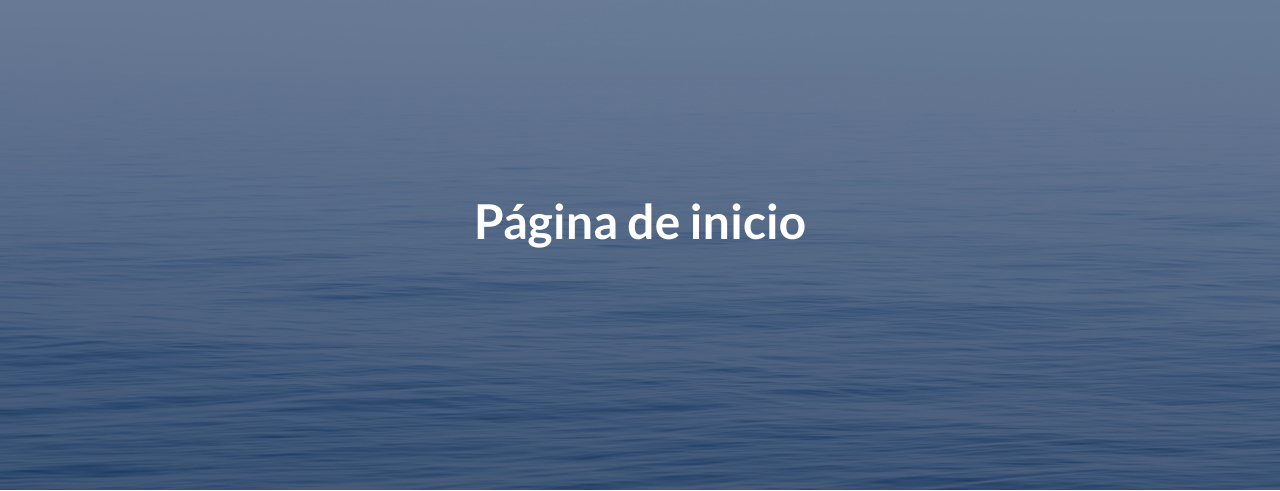
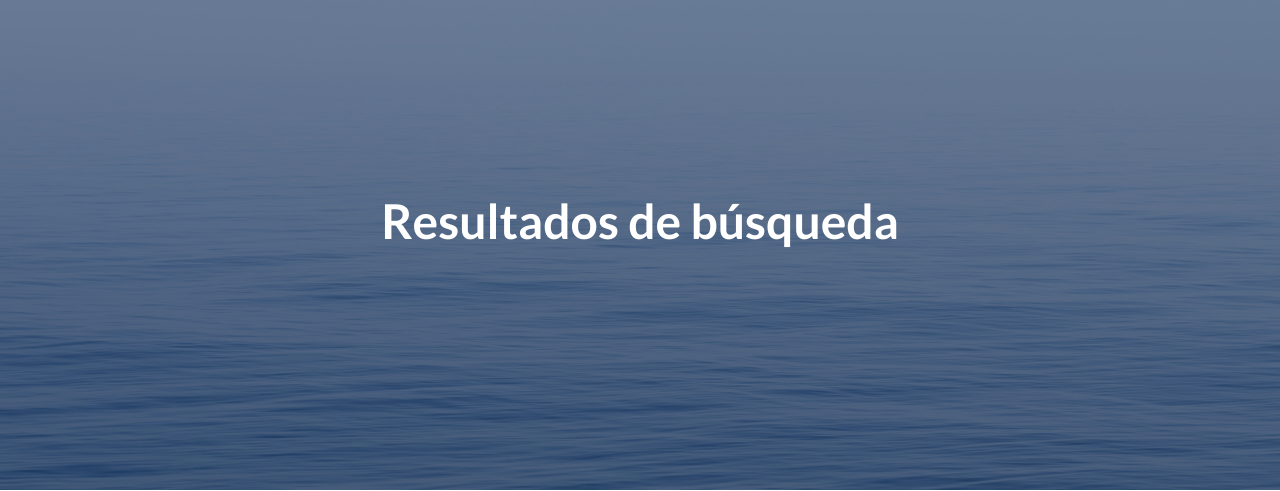
Before and after one commit to lvergini/Entrega1AbayayHernandezPasquiniVergini, a Django app: template ProyectoLibreria/AppLibros/templates/AppLibros/resultadoAutores.html in a window 1280 px wide. Shown: the part 56-547 px from the top of the page. Run offline with Django 4.2, Linux system fonts and the light colour scheme; the template is opened without the code that fills it: values that come from a table or form of the project are taken from there, others are empty; data comes from the database, SQL or seed files in the repository; some libraries are stand-ins or nearby versions.

Commit message:
Update resultadoAutores.html

```diff
--- a/ProyectoLibreria/AppLibros/templates/AppLibros/resultadoAutores.html
+++ b/ProyectoLibreria/AppLibros/templates/AppLibros/resultadoAutores.html
@@ -2,7 +2,7 @@
 
 {% load static %}
 
-{% block contenidoQueCambia1 %} Página de inicio {% endblock %}
+{% block contenidoQueCambia1 %} Resultados de búsqueda {% endblock %}
 
 {% block contenidoQueCambia2 %}
 
```
